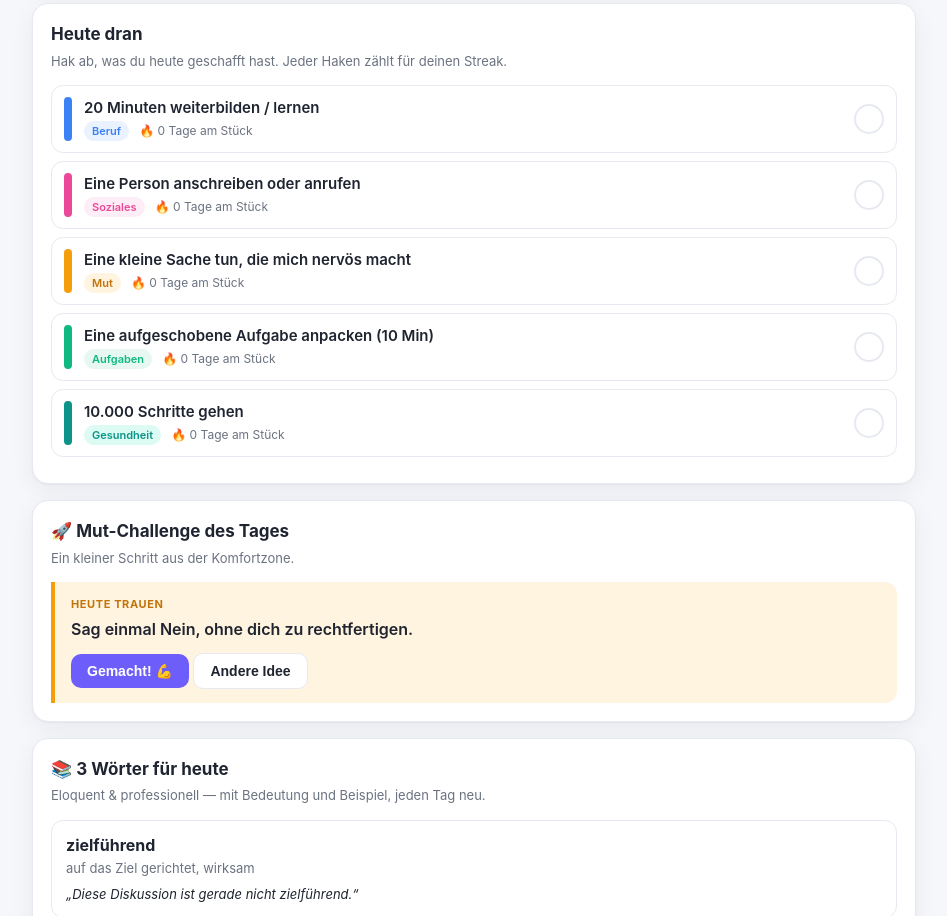
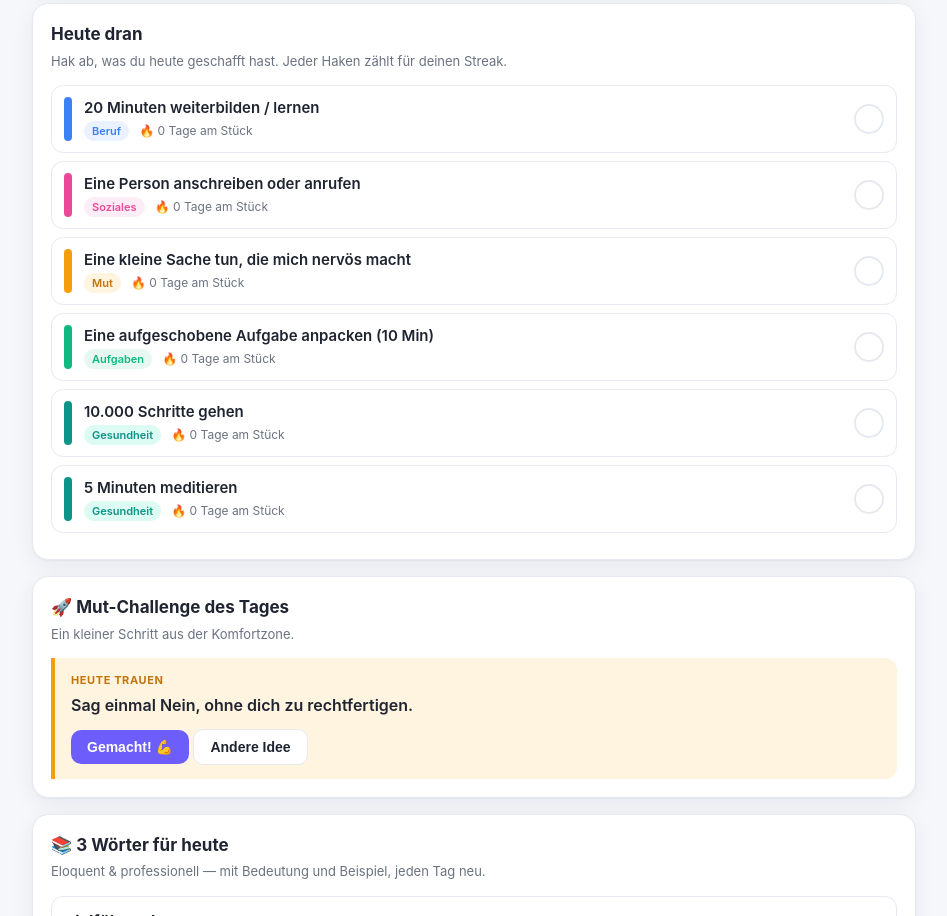
Before and after one commit to NickyNikaa/mein-leben-dashboard, a plain HTML site: page index.html in a window 1280 px wide. Shown: the part 910-1826 px from the top of the page, without its empty margins (166-1113 px from the left). Drawn offline with Linux system fonts and the light colour scheme.

Commit message:
Neue Gewohnheit: 5 Minuten meditieren

```diff
--- a/index.html
+++ b/index.html
@@ -2269,7 +2269,8 @@
     }
   });
   var seedHabits = [
-    { key: "habit_schritte", name: "10.000 Schritte gehen", area: "gesundheit" }
+    { key: "habit_schritte", name: "10.000 Schritte gehen", area: "gesundheit" },
+    { key: "habit_meditation", name: "5 Minuten meditieren", area: "gesundheit" }
   ];
   seedHabits.forEach(function(s){
     if(state.seeded.indexOf(s.key) === -1){
```
